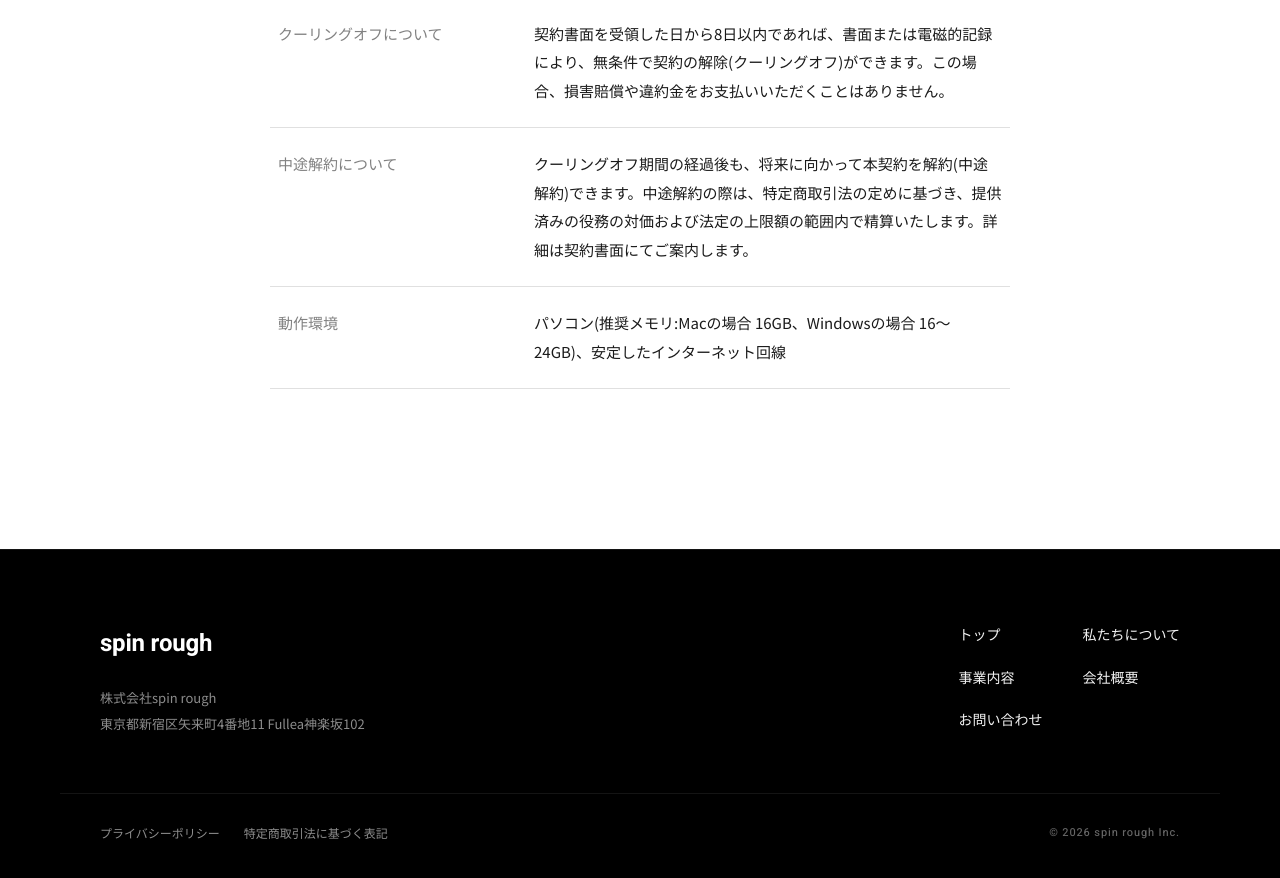
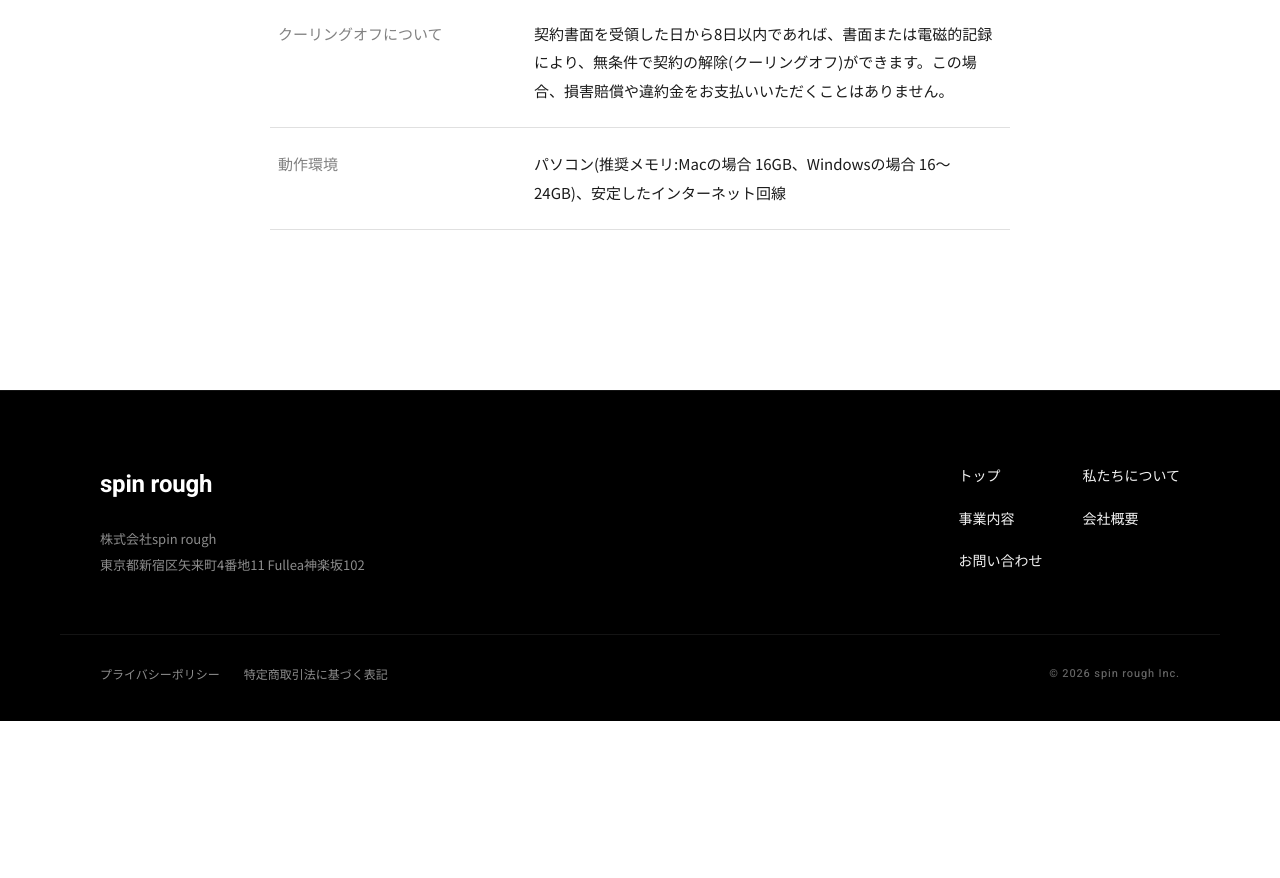
Before and after one commit to yuutoyamada94-create/spinrough-hp, a plain HTML site: page tokushoho/index.html in a window 1280 px wide. Shown: the part 2061-2939 px from the top of the page. After the commit the page ends 2782 px from the top, so only its background shows below. Drawn offline with Linux system fonts and the light colour scheme.

Commit message:
特商法表記:中途解約の行を削除(ユーザー判断・販売形態の認識による)
- クーリングオフ(8日)の記載は維持
- 該当性判断は専門家確認が必須である旨をドラフト・CLAUDE.mdに記録

Co-Authored-By: Claude Fable 5 <noreply@anthropic.com>

```diff
--- a/tokushoho/index.html
+++ b/tokushoho/index.html
@@ -121,10 +121,6 @@
             <td>契約書面を受領した日から8日以内であれば、書面または電磁的記録により、無条件で契約の解除(クーリングオフ)ができます。この場合、損害賠償や違約金をお支払いいただくことはありません。</td>
           </tr>
           <tr>
-            <th>中途解約について</th>
-            <td>クーリングオフ期間の経過後も、将来に向かって本契約を解約(中途解約)できます。中途解約の際は、特定商取引法の定めに基づき、提供済みの役務の対価および法定の上限額の範囲内で精算いたします。詳細は契約書面にてご案内します。</td>
-          </tr>
-          <tr>
             <th>動作環境</th>
             <td>パソコン(推奨メモリ:Macの場合 16GB、Windowsの場合 16〜24GB)、安定したインターネット回線</td>
           </tr>
```
Also changed, not shown: 2 other files.
